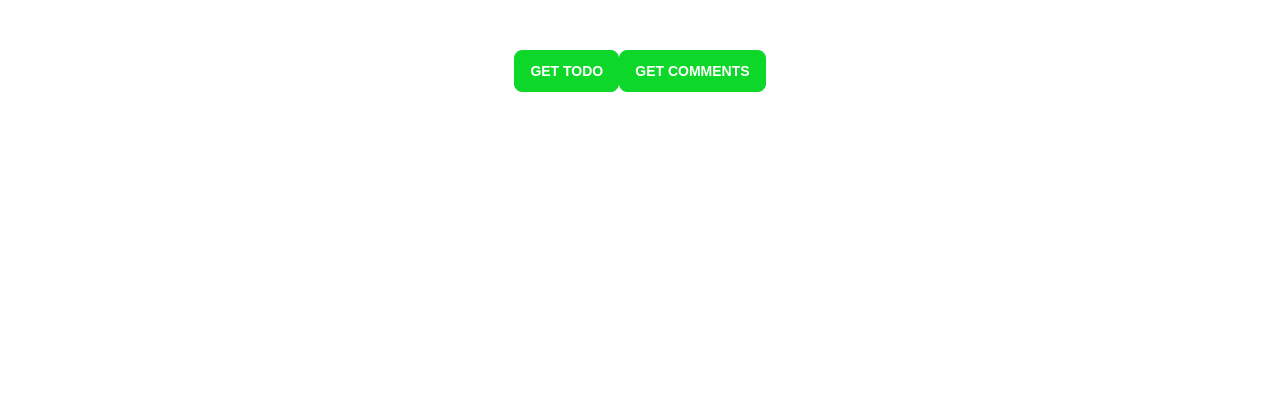
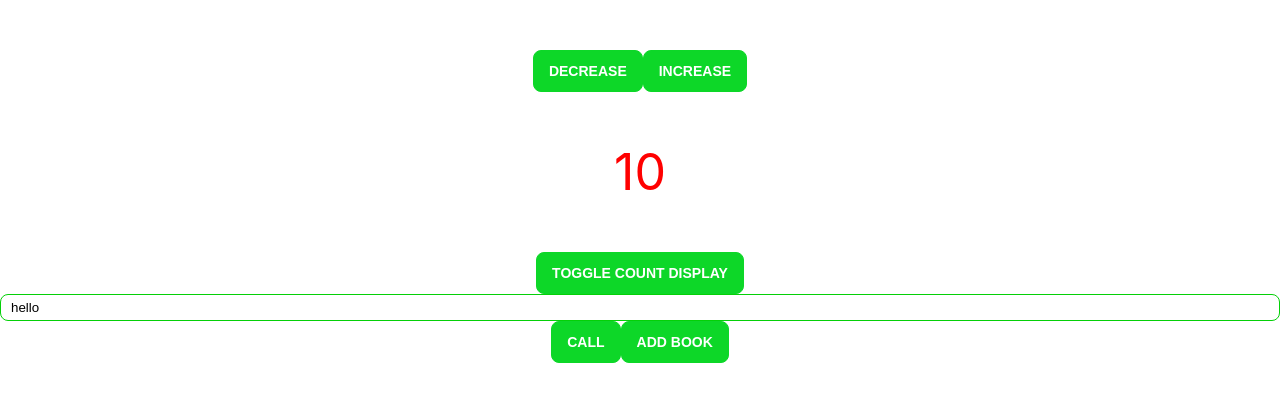
Before and after one commit to Mohamilr/Learn-React, a React (Create React App) app: page / in a window 1280 px wide. Shown: the top 402 px of the page. Built offline with nearby package versions, Linux system fonts and the light colour scheme.

Commit message:
learning redux toolit

```diff
--- a/package.json
+++ b/package.json
@@ -4,6 +4,7 @@
   "private": true,
   "dependencies": {
     "@redux-devtools/extension": "^3.2.5",
+    "@reduxjs/toolkit": "^1.9.7",
     "@testing-library/jest-dom": "^5.16.5",
     "@testing-library/react": "^13.4.0",
     "@testing-library/user-event": "^13.5.0",
--- a/src/App.js
+++ b/src/App.js
@@ -1,11 +1,13 @@
 import React from "react";
-import ApiCalls from "./pages/ApiCalls/ApiCalls";
+// import ApiCalls from "./pages/ApiCalls/ApiCalls";
+import State from "./pages/State/State";
 import "./App.css";
 
 function App() {
   return (
     <div className="App">
-      <ApiCalls />
+      {/* <ApiCalls /> */}
+      <State />
     </div>
   );
 }
--- a/src/pages/ApiCalls/ApiCalls.js
+++ b/src/pages/ApiCalls/ApiCalls.js
@@ -6,6 +6,11 @@ import { SAVE_TODO, SAVE_COMMENTS } from "../../context/types";
 // import State from "../State/State";
 import { useDispatch, useSelector } from "react-redux";
 import store from "../../redux/store";
+// import {creteApi, fetch} from "@reduxjs/toolkit/query/react"
+
+// const apiSlice = creteApi({
+//   reducerPath
+// })
 
 const ApiCalls = () => {
   //   const [todo, setTodo] = useState({});
--- a/src/pages/State/State.js
+++ b/src/pages/State/State.js
@@ -7,6 +7,11 @@ import React, {
 } from "react";
 import Button from "../../components/Button/Button";
 import Input from "../../components/Input/Input";
+import { useSelector, useDispatch } from "react-redux";
+import {
+  increment,
+  decrement,
+} from "../../redux/modules/analytics/analyticsSlice";
 
 const State = () => {
   const [count, updateCount] = useState(0);
@@ -19,9 +24,12 @@ const State = () => {
     "the power of habit",
   ]);
 
+  const counter = useSelector((state) => state.counter);
+  const dispatch = useDispatch();
+
   //   const input = document.querySelector(".input");
 
-  //   console.log(input);
+  console.log(counter);
 
   const inputRef = useRef(null);
 
@@ -50,11 +58,18 @@ const State = () => {
 
   return (
     <div>
-      <Button text="Decrease" onClick={() => updateCount(count - 1)} />
-      <Button text="Increase" onClick={() => updateCount((prev) => prev + 1)} />
+      <Button text="Decrease" onClick={() => dispatch(decrement())} />
+      <Button text="Increase" onClick={() => dispatch(increment())} />
 
-      {showCount && <p>{count}</p>}
-
+      {/* {showCount &&}/ */}
+      <p
+        style={{
+          color: "red",
+          fontSize: "50px",
+        }}
+      >
+        {count}
+      </p>
       <Button
         text="Toggle Count Display"
         onClick={() => toggleShowCount((prev) => !prev)}
--- /dev/null
+++ b/src/redux/modules/analytics/analyticsSlice.js
@@ -0,0 +1,22 @@
+import { createSlice } from "@reduxjs/toolkit";
+
+const initialState = {
+  count: 0,
+};
+
+export const countersLICE = createSlice({
+  name: "counter",
+  initialState,
+  reducers: {
+    increment: (state) => {
+      state.count += 1;
+    },
+    decrement: (state) => {
+      state.count -= 1;
+    },
+  },
+});
+
+export const { increment, decrement } = countersLICE.actions;
+
+export default countersLICE.reducer;
--- a/src/redux/store.js
+++ b/src/redux/store.js
@@ -1,7 +1,12 @@
-import { legacy_createStore as createStore } from "redux";
+import { configureStore } from "@reduxjs/toolkit";
 import { composeWithDevTools } from "@redux-devtools/extension";
 import allReducer from "./rootReducer";
+import countersLICE from "./modules/analytics/analyticsSlice";
 
-const store = createStore(allReducer, composeWithDevTools());
+const store = configureStore({
+  reducer: {
+    counter: countersLICE,
+  },
+});
 
 export default store;
```
Also changed, not shown: src/redux/modules/analytics/actions.js (deleted), 1 other file (tests, documents, lock files or other folders).
